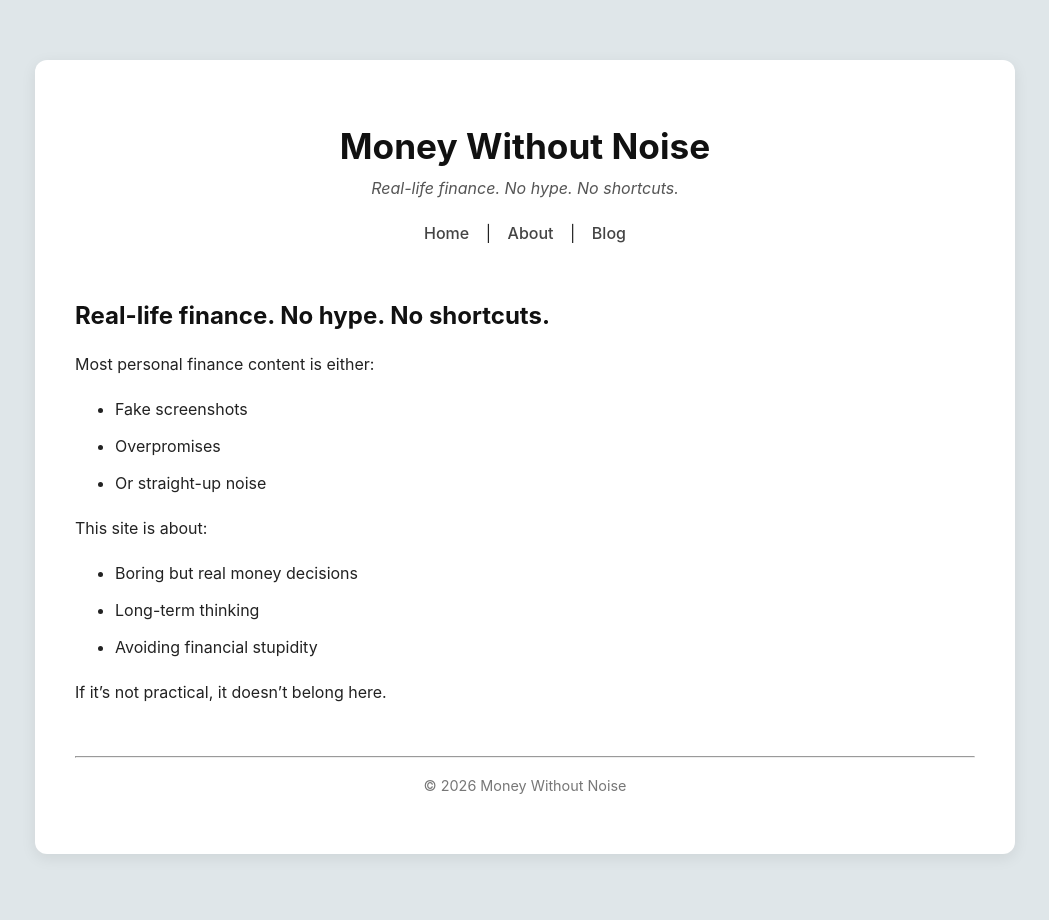
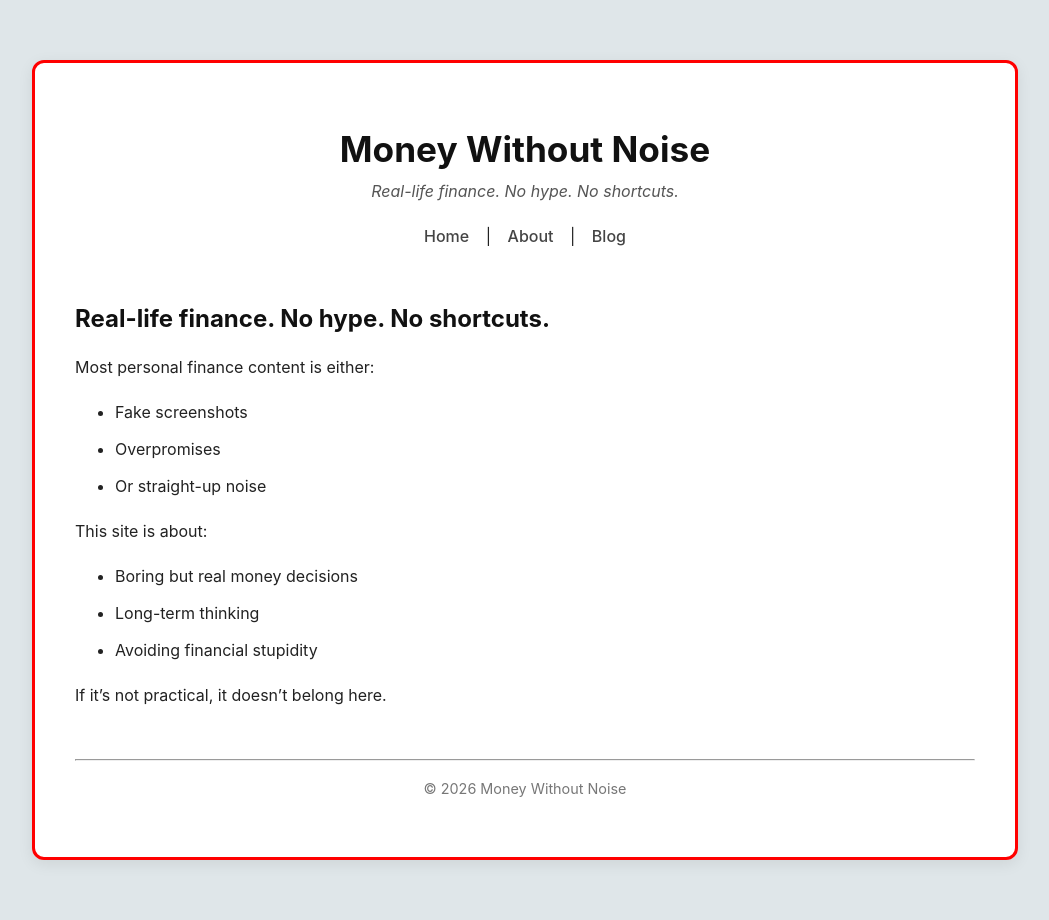
Before and after one commit to HarieshMK/HarieshMK.github.io, a Jekyll site: the page built from index.md, in a window 1280 px wide. Shown: the whole page, without its empty margins (115-1164 px from the left). Built offline with Jekyll 4.4.1, drawn with Linux system fonts in a browser that asks for light colours.

Commit message:
Update style.css

```diff
--- a/assets/css/style.css
+++ b/assets/css/style.css
@@ -6,6 +6,9 @@ body {
   font-family: -apple-system, BlinkMacSystemFont, "Segoe UI", Roboto, Helvetica, Arial, sans-serif;
   line-height: 1.7;
   margin: 0;
+}
+.container {
+  border: 3px solid red;
 }
 
 
```
